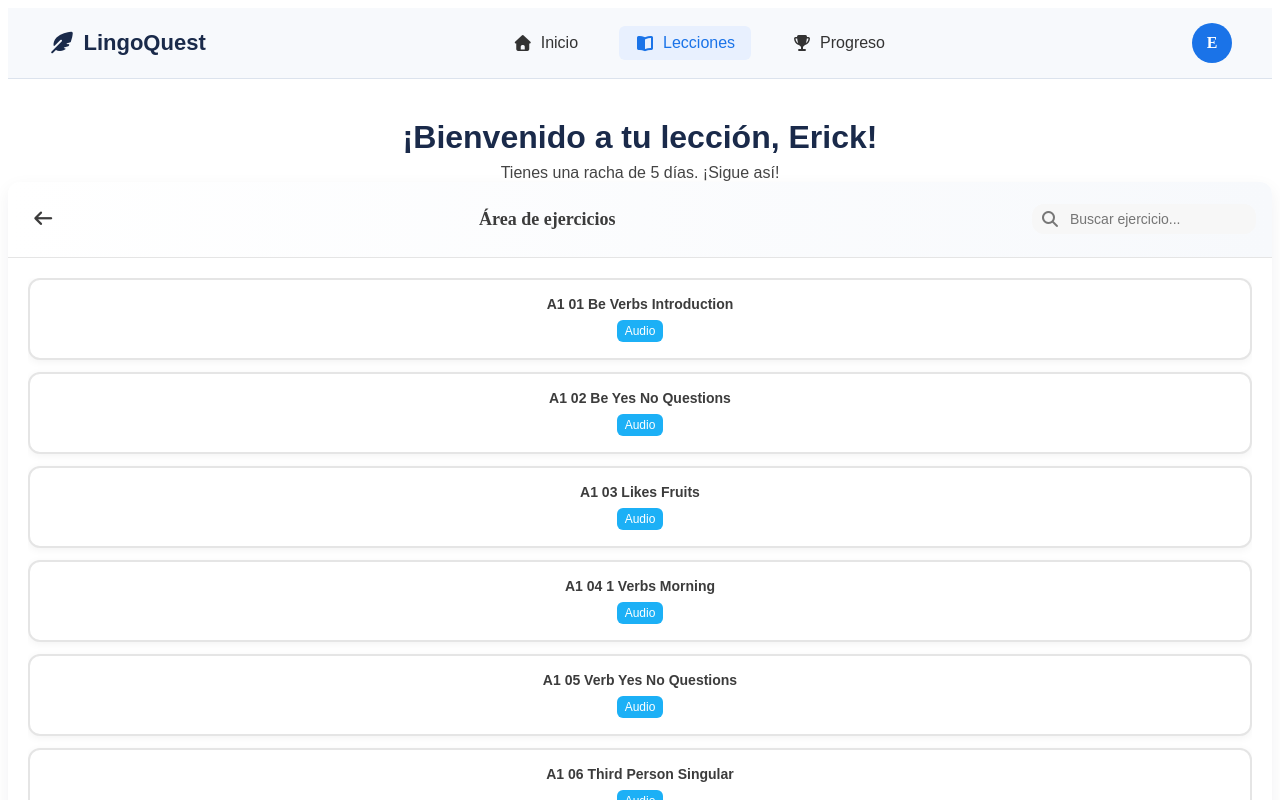
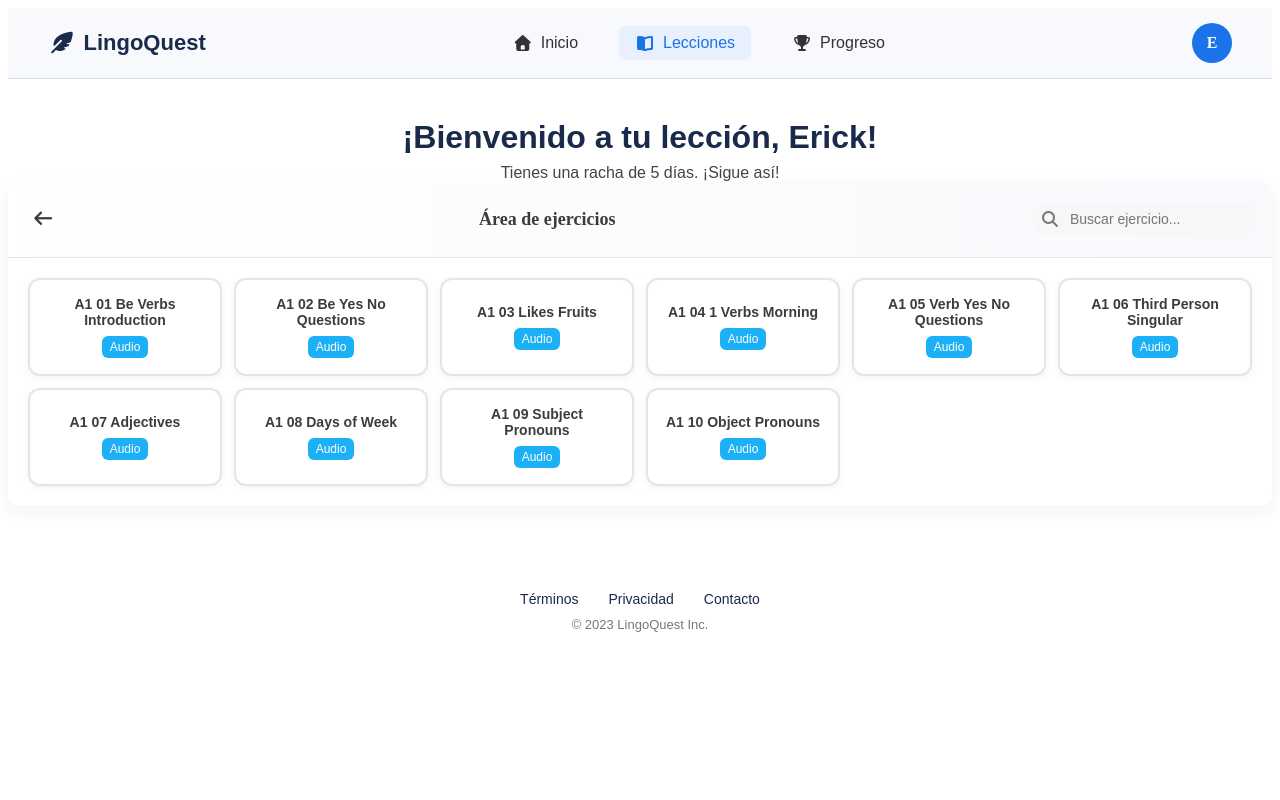
Before and after one commit to jesumedra/StreadyScripts, a React (Create React App) app in the folder sonorlingua/: page / in a window 1280 px wide. Both pictures are taken after a click on the button "Continuar". Shown: the top 800 px of the page. Built offline with nearby package versions, Linux system fonts and the light colour scheme; no server answers.

Commit message:
Agregando vocabulario.css

```diff
--- a/sonorlingua/src/styles/vocabulario.css
+++ b/sonorlingua/src/styles/vocabulario.css
@@ -76,10 +76,8 @@
 
 .exercises-grid {
 	display: grid;
-	grid-template-columns: repeat(auto-scroll, minmax(150px, 1fr));
+	grid-template-columns: repeat(auto-fill, minmax(180px, 1fr));
 	gap: 12px;
-	overflow-x: auto;
-	padding-bottom: 8px;
 }
 
 .exercise-card {
```
